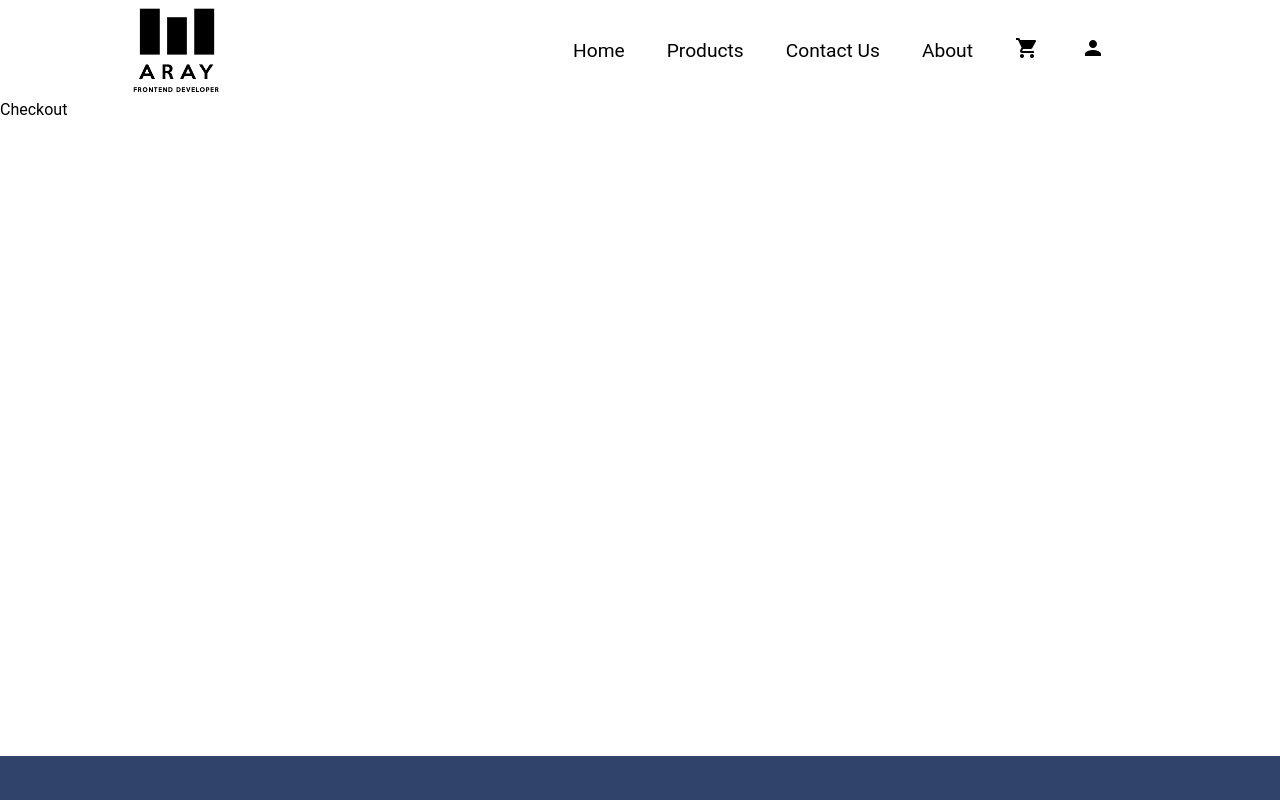
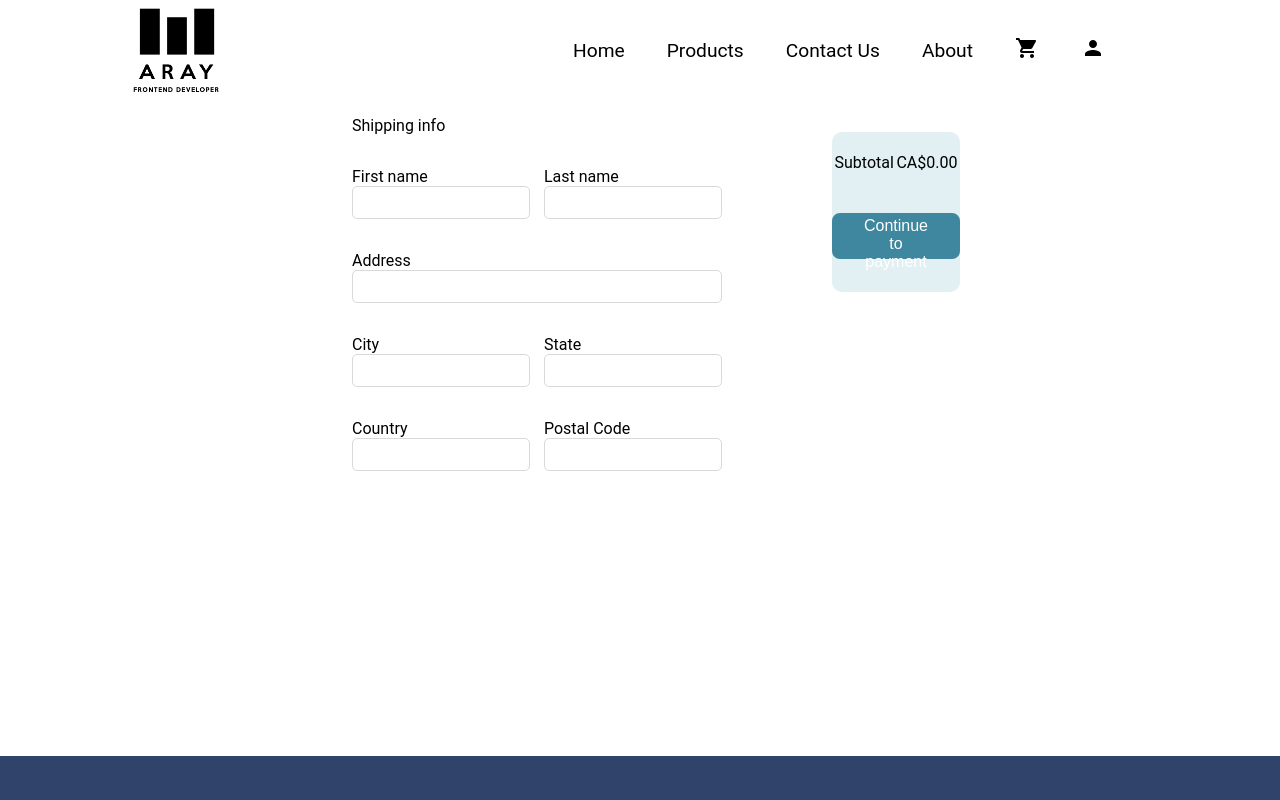
Before and after one commit to araymond11/ecommerce-frontend, a React (Create React App) app: page /checkout in a window 1280 px wide. Shown: the top 800 px of the page. Built offline with nearby package versions, Linux system fonts and the light colour scheme.

Commit message:
Rework checkout page

```diff
--- a/src/locales/locales.ts
+++ b/src/locales/locales.ts
@@ -18,6 +18,11 @@ const translationsFr = {
 const translationsEn = {
   firstName: 'First name',
   lastName: 'Last name',
+  address: 'Address',
+  city: 'City',
+  state: 'State',
+  country: 'Country',
+  postalCode: 'Postal Code',
   full: 'Full',
   logout: 'Log out',
   login: 'Login',
@@ -26,7 +31,7 @@ const translationsEn = {
   confirmPassword: 'Confirm password',
   submit: 'Submit',
   registerNow: 'Register now',
-  notAMember: 'Not a member ?'
+  notAMember: 'Not a member ?',
 };
 
 i18n
--- a/src/pages/Checkout/Checkout.scss
+++ b/src/pages/Checkout/Checkout.scss
@@ -1,6 +1,7 @@
-form {
-  display: flex;
-  flex-direction: column;
+.form {
+  &__container{
+    padding: 1rem;
+  }
 }
 
 .top-block {
@@ -17,6 +18,11 @@ form {
     border-radius: 5px;
     border: 1px transparent solid;
     border-color: #d9d9d9;
+  }
+
+  &__container{
+    padding: 1rem;
+    width: 50%;
   }
 }
 
@@ -46,6 +52,30 @@ form {
   &__container {
     height: 41rem;
     font-family: Roboto, sans-serif;
+    max-width: 81.25rem;
+    margin: 0 auto;
+    display: flex;
+    justify-content: center;
+    width: 50%;
+  }
+
+  &__input{
+    display: block;
+    width: 100%;
+    margin-right: 1rem;
+    padding: 0.5rem;
+    border-radius: 5px;
+    border: 1px transparent solid;
+    border-color: #d9d9d9;
+  }
+
+  &__address{
+    display: block;
+    padding: 0.5rem;
+    width: 100%;
+    border-radius: 5px;
+    border: 1px transparent solid;
+    border-color: #d9d9d9;
   }
 }
 
@@ -81,3 +111,19 @@ form {
   height: 10px;
   width: 15px;
 }
+
+.first_row{
+  display: flex;
+}
+
+.second_row{
+  display: flex
+}
+
+.third_row{
+  display: flex;
+}
+
+.address__container{
+  padding: 1rem;
+}
--- a/src/pages/Checkout/Checkout.tsx
+++ b/src/pages/Checkout/Checkout.tsx
@@ -1,16 +1,114 @@
-import React, { useState, useEffect } from 'react';
+import React from 'react';
 import { useCartProvider } from '../../contexts/cart-context';
+import { Formik, Form, Field } from 'formik';
+import { useTranslation } from 'react-i18next';
+import * as Yup from 'yup';
+import { Link } from 'react-router-dom';
+import { Button } from '../../components/Button/Button';
+import { Product } from '../../types/interfaces';
 import './Checkout.scss';
 import '../../shared/utils.scss';
 
 
 export const Checkout = () => {
+  const { t } = useTranslation();
+  const products = useCartProvider();
 
-  const products = useCartProvider();
+  let subTotal = 0;
+
+  products.forEach( (product: Product) => {
+    if(product && product.quantity){
+      subTotal += (product.price * product.quantity);
+    }
+  });
 
   return (
     <div className='shipping__container'>
-      Checkout
+      <Formik
+        initialValues={{
+          firstName: '',
+          lastName: '',
+          address: '',
+          city: '',
+          state: '',
+          country: '',
+          postalCode: '',
+        }}
+        onSubmit={values => {
+        }}
+      >
+        {({ errors, touched }) => (
+          <Form className='form__container'>
+            <p style={{paddingLeft: '1rem', marginBottom: '1rem'}}>Shipping info</p>
+            <div className='first_row'>
+              <div className='input__container'>
+                <label>{t('firstName')}</label>
+                <Field name="firstName" className="shipping__input"/>
+                {errors.firstName && touched.firstName ? (
+                  <div className="login__error">{errors.firstName}</div>
+                ) : null}
+              </div>
+              <div className='input__container'>
+                <label>{t('lastName')}</label>
+                <Field name="lastName" className="shipping__input"/>
+                {errors.lastName && touched.lastName ? (
+                  <div className="login__error">{errors.lastName}</div>
+                ) : null}
+              </div>
+            </div>
+            <div className='address__container'>
+              <label>{t('address')}</label>
+              <Field name="address" className="shipping__address"/>
+              {errors.address && touched.address ? (
+                <div className="login__error">{errors.address}</div>
+              ) : null}
+            </div>
+            <div className='second_row'>
+              <div className='input__container'>
+                <label>{t('city')}</label>
+                <Field name="city" className="shipping__input"/>
+                {errors.city && touched.city ? (
+                  <div className="login__error">{errors.city}</div>
+                ) : null}
+              </div>
+              <div className='input__container'>
+                <label>{t('state')}</label>
+                <Field name="state" className="shipping__input"/>
+                {errors.state && touched.state ? (
+                  <div className="login__error">{errors.state}</div>
+                ) : null}
+              </div>
+            </div>
+            <div className='third_row'>
+              <div className='input__container'>
+                <label>{t('country')}</label>
+                <Field name="country" className="shipping__input"/>
+                {errors.country && touched.country ? (
+                  <div className="login__error">{errors.country}</div>
+                ) : null}
+              </div>
+              <div className='input__container'>
+                <label>{t('postalCode')}</label>
+                <Field name="postalCode" className="shipping__input"/>
+                {errors.postalCode && touched.postalCode ? (
+                  <div className="login__error">{errors.postalCode}</div>
+                ) : null}
+              </div>
+            </div>
+          </Form>
+        )}
+      </Formik>
+      <div className='recap-area'>
+        <span className='subtotal-container'>
+          <p>Subtotal</p>
+          <p>{subTotal.toLocaleString('en', {style: 'currency',currency: 'CAD'})}</p>
+        </span>
+        <div className='button-container'>
+          <Link to='/checkout'>
+            <Button primary={false} size={'medium'} label={'Continue to payment'}/>
+          </Link>
+        </div>
+      </div>
     </div>
   );
 };
```
